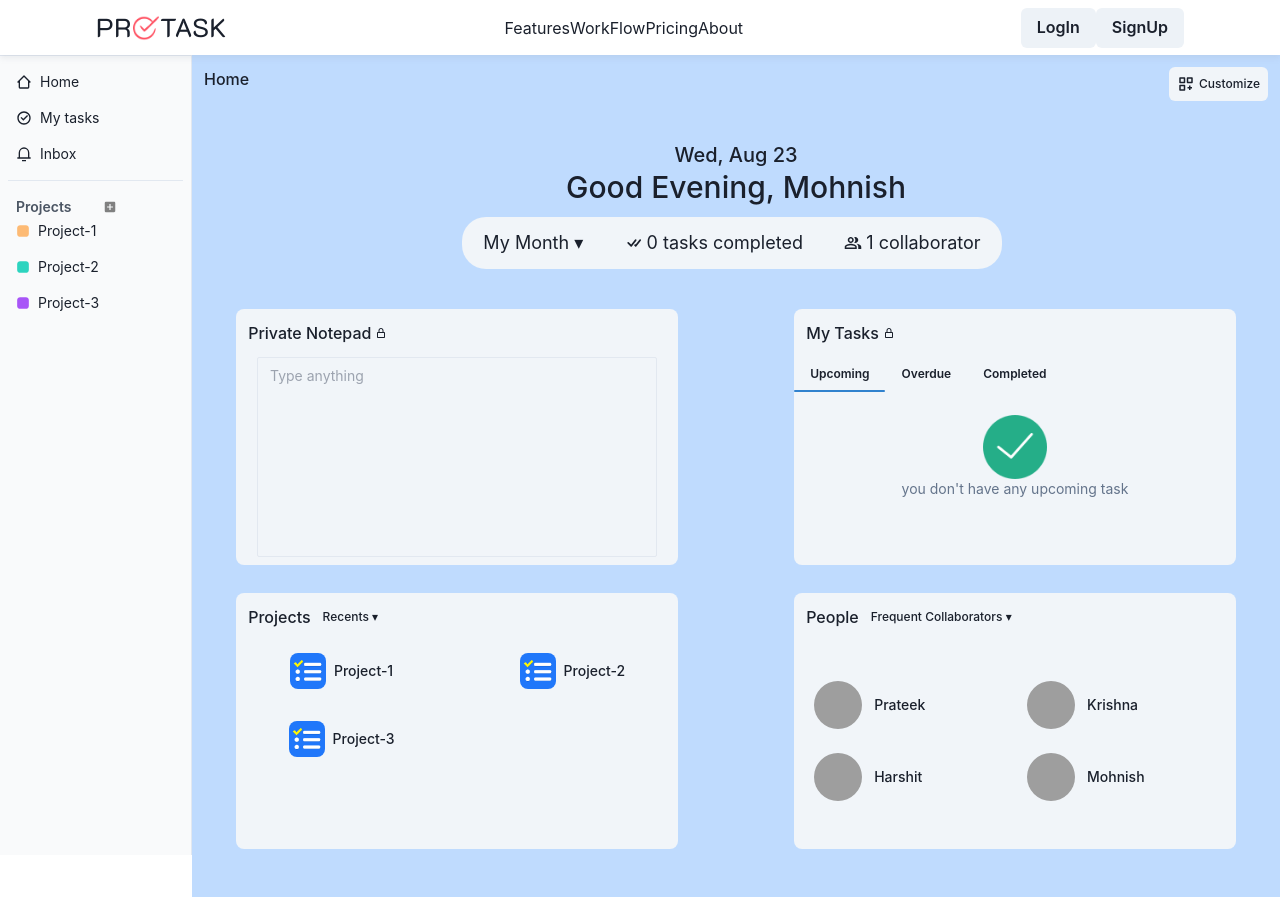
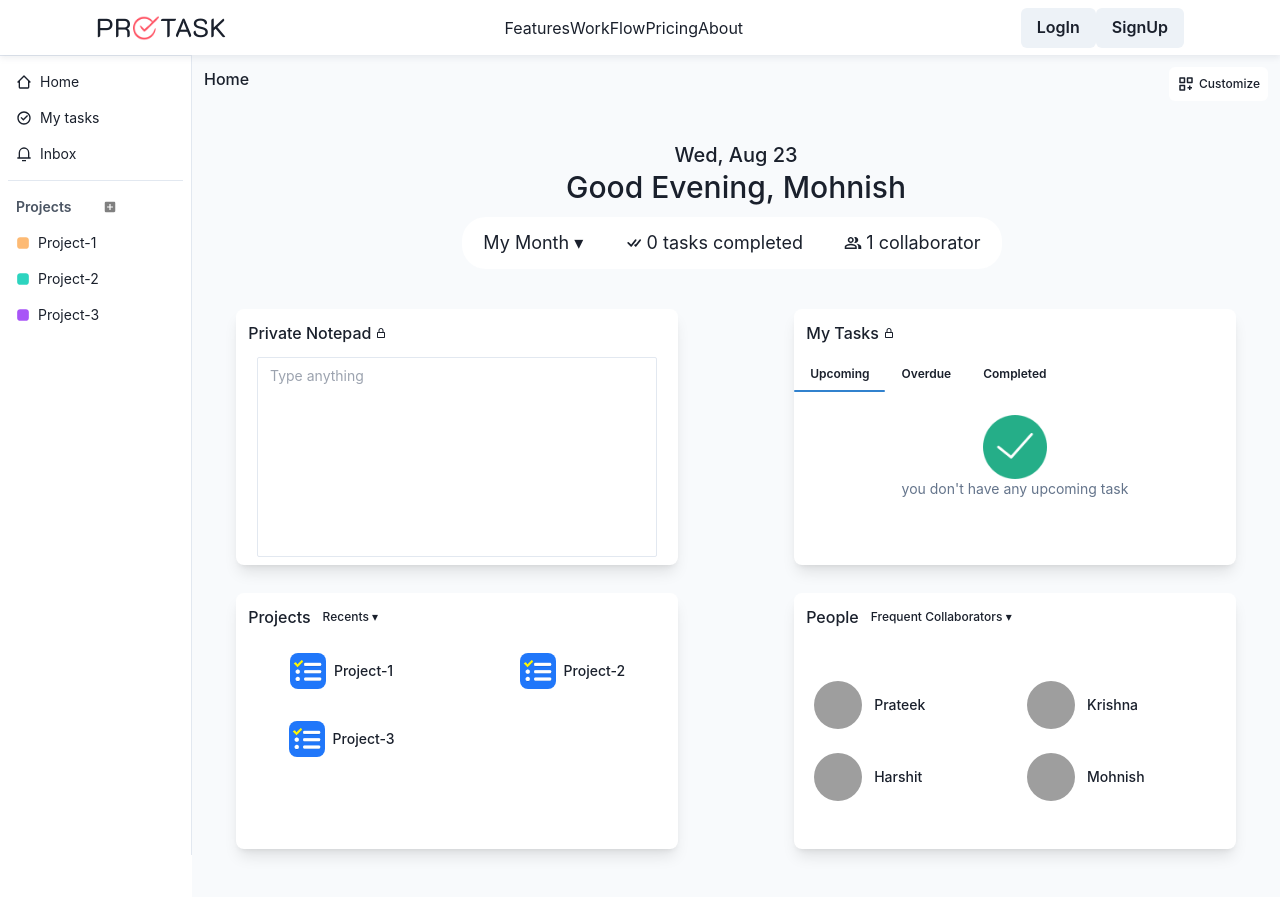
Before and after one commit to prateekshuklaps0/ProTask-Task-Management-App, a React (Vite) app in the folder Front-End/: page /home in a window 1280 px wide. Built offline with nearby package versions, Linux system fonts and the light colour scheme; grey boxes are pictures that could not be loaded; a web font is replaced by a local one.

Commit message:
Sidebar added in projectsection

```diff
--- a/Front-End/src/Components/ListTemplate.jsx
+++ b/Front-End/src/Components/ListTemplate.jsx
@@ -105,7 +105,7 @@ export const ListTemplate = () => {
     }
 
     return (
-        <Box w={"full"}>
+        <Box w={"full"} bgColor={"white"} p="10px" borderRadius={"10px"} boxShadow="md" >
             <Box>
                 <TableContainer>
                     <Table variant='simple'>
--- a/Front-End/src/Components/NavTemplate.jsx
+++ b/Front-End/src/Components/NavTemplate.jsx
@@ -1,52 +1,70 @@
-import { VStack, Box, Image, Text, HStack, Heading, Tabs, TabList, TabPanels, Tab, TabPanel, AvatarGroup, Avatar } from '@chakra-ui/react'
-import React from 'react'
-import { ListTemplate } from './ListTemplate'
-import { BoardTemplate } from './BoardTemplate'
-
+import {
+  VStack,
+  Box,
+  Image,
+  Text,
+  HStack,
+  Heading,
+  Tabs,
+  TabList,
+  TabPanels,
+  Tab,
+  TabPanel,
+  AvatarGroup,
+  Avatar,
+} from "@chakra-ui/react";
+import React from "react";
+import { ListTemplate } from "./ListTemplate";
+import { BoardTemplate } from "./BoardTemplate";
 
 export const NavTemplate = () => {
-
-
-
-
   return (
-        <VStack >
+    <VStack>
       <Box w={"full"}>
-
-                <Box display={"flex"} justifyContent={'space-between'} w={"full"}>
+        <Box display={"flex"} justifyContent={"space-between"} w={"full"}>
           <HStack>
             <Box w="40px" h="40px" ml={"20px"}>
               <Image
-                                src={"https://encrypted-tbn0.gstatic.com/images?q=tbn:ANd9GcSbTgThedKIwaCdOBY2NmhBXRbcBkodCVCwGw&usqp=CAU"}
+                src={
+                  "https://encrypted-tbn0.gstatic.com/images?q=tbn:ANd9GcSbTgThedKIwaCdOBY2NmhBXRbcBkodCVCwGw&usqp=CAU"
+                }
                 alt=""
                 w={"100%"}
                 h={"100%"}
                 objectFit="contain"
               />
             </Box>
-                        <Heading size={"md"} color="gray.700">PROJECT NAME</Heading>
+            <Heading size={"md"} color="gray.700">
+              PROJECT NAME
+            </Heading>
           </HStack>
-                    <Box >
-                        <AvatarGroup size='sm' max={2} mr={"20px"}>
-                            <Avatar name='Ryan Florence' src='https://bit.ly/broken-link' />
-                            <Avatar name='Segun Adebayo' src='https://bit.ly/broken-link' />
-                            <Avatar name='Kent Dodds' src='https://bit.ly/broken-link' />
-                            <Avatar name='Prosper Otemuyiwa' src='https://bit.ly/broken-link' />
-                            <Avatar name='Christian Nwamba' src='https://bit.ly/broken-link' />
+          <Box>
+            <AvatarGroup size="sm" max={2} mr={"20px"}>
+              <Avatar name="Ryan Florence" src="https://bit.ly/broken-link" />
+              <Avatar name="Segun Adebayo" src="https://bit.ly/broken-link" />
+              <Avatar name="Kent Dodds" src="https://bit.ly/broken-link" />
+              <Avatar
+                name="Prosper Otemuyiwa"
+                src="https://bit.ly/broken-link"
+              />
+              <Avatar
+                name="Christian Nwamba"
+                src="https://bit.ly/broken-link"
+              />
             </AvatarGroup>
           </Box>
         </Box>
       </Box>
       <Box w={"full"}>
-                <Tabs variant='enclosed' defaultIndex={1} >
+        <Tabs variant="enclosed" defaultIndex={1}>
           <TabList>
-                        <Tab>Overview</Tab>
-                        <Tab>List</Tab>
-                        <Tab>Board</Tab>
-                        <Tab>Dashboard</Tab>
+            <Tab _selected={{ bgColor: "white" }}>Overview</Tab>
+            <Tab _selected={{ bgColor: "white" }}>List</Tab>
+            <Tab _selected={{ bgColor: "white" }}>Board</Tab>
+            <Tab _selected={{ bgColor: "white" }}>Dashboard</Tab>
           </TabList>
 
-                    <TabPanels >
+          <TabPanels>
             <TabPanel>
               <p>Overview!</p>
             </TabPanel>
@@ -66,5 +84,5 @@ export const NavTemplate = () => {
         </Tabs>
       </Box>
     </VStack>
-    )
-}
+  );
+};
--- a/Front-End/src/Components/SideBar.jsx
+++ b/Front-End/src/Components/SideBar.jsx
@@ -24,7 +24,7 @@ import { RiNotification3Line } from "react-icons/ri";
 // import { GoProjectSymNavLink } from "react-icons/go";
 import { BiSolidSquareRounded } from "react-icons/bi";
 import { MdAddBox } from "react-icons/md";
-import {NavLink } from "react-router-dom";
+import { NavLink } from "react-router-dom";
 
 const SideBar = () => {
   //   const { isOpen, onOpen, onClose } = useDisclosure();
@@ -39,7 +39,7 @@ const SideBar = () => {
       <div
         className={`${
           isOpen ? "w-48" : "w-0"
-        } bg-gray-50 min-h-screen border-r border-t overflow-hidden transition-width duration-500`}
+        } bg-white min-h-screen border-r border-t overflow-hidden transition-width duration-500`}
       >
         {/* <button onClick={toggleSidebar} className="flex ml-auto mr-3">❌</button> */}
         <div className="p-2">
@@ -71,7 +71,7 @@ const SideBar = () => {
             </li>
             <NavLink to="/temp">
               {" "}
-              <li className="flex items-center space-x-2 pl-2 pt-1 pr-1 pb-1 box-border cursor-pointer hover:bg-slate-200 rounded-md active:bg-slate-50">
+              <li className="flex items-center space-x-2 mt-3 pl-2 pt-1 pr-1 pb-1 box-border cursor-pointer hover:bg-slate-200 rounded-md active:bg-slate-50">
                 <BiSolidSquareRounded className="text-orange-300" />
                 <span>Project-1</span>
               </li>
--- a/Front-End/src/Components/Template.jsx
+++ b/Front-End/src/Components/Template.jsx
@@ -1,16 +1,28 @@
 import { Box, Center } from '@chakra-ui/react'
 import React from 'react'
 import { NavTemplate } from './NavTemplate'
+import SideBar from './SideBar'
 
 export const Template = () => {
 
+const Bgcolor = localStorage.getItem("bg-color")
+    return (
 
-    return (
+        <div className="flex ">
+        <div>
+          <SideBar
+           />
+        </div>
+
+        <div className={`flex-1 ${Bgcolor}`}>
         <Center>
             <Box w={"full"} p={"30px"}>
                 <NavTemplate />
             </Box>
         </Center>
+        </div>
+      </div>
+
 
     )
 }
--- a/Front-End/src/Pages/Home_2.jsx
+++ b/Front-End/src/Pages/Home_2.jsx
@@ -38,7 +38,7 @@ import SideBar from "../Components/SideBar";
 const Home_2 = () => {
   const [currentTime, setCurrentTime] = useState(new Date());
   const [color, setColor] = useState(
-    localStorage.getItem("bg-color") || "bg-blue-200"
+    localStorage.getItem("bg-color") || "bg-slate-50"
   );
   const currentDay = Date()?.split(" ")[0];
   const currentMonth = Date()?.split(" ")[1];
@@ -76,7 +76,7 @@ const Home_2 = () => {
             Home{" "}
             <button
               onClick={onOpen}
-              className=" border-1 p-2 rounded-md text-xs bg-slate-100 inline-flex items-center space-x-1"
+              className=" border-1 p-2 rounded-md text-xs bg-white inline-flex items-center space-x-1"
             >
               <BiCustomize fontSize={"18px"} /> <span> Customize</span>
             </button>
@@ -91,7 +91,7 @@ const Home_2 = () => {
             </h2>
 
             <div className=" mt-3 pr-2">
-              <ul className="flex justify-evenly space-x-8 text-xs md:text-sm lg:text-xs xl:text-lg 2xl:text-sm  bg-slate-100 p-3 m-auto w-96 sm:w-96 md:w-2/3 lg:w-96 xl:w-1/2 2xl:w-96 rounded-3xl">
+              <ul className="flex justify-evenly space-x-8 text-xs md:text-sm lg:text-xs xl:text-lg 2xl:text-sm  bg-white p-3 m-auto w-96 sm:w-96 md:w-2/3 lg:w-96 xl:w-1/2 2xl:w-96 rounded-3xl">
                 <li className="cursor-pointer">My Month ▾ </li>
                 <li className="flex items-center space-x-1 cursor-pointer">
                   <BsCheckAll fontSize={"18px"} />{" "}
@@ -108,7 +108,7 @@ const Home_2 = () => {
 
           <div className="grid grid-flow-row grid-cols-1 sm:grid-cols-2 md:grid-cols-2 lg:grid-cols-2 xl:grid-cols-2 2xl:grid-cols-2 gap-7 place-items-center m-auto mt-10">
             {/* Notepad */}
-            <div className="w-5/6 h-64 rounded-lg bg-slate-100 box-border">
+            <div className="w-5/6 h-64 rounded-lg bg-white box-border shadow-lg">
               <h1 className="p-3 font-medium flex items-center space-x-1">
                 <span>Private Notepad</span> <BiLockAlt fontSize={"12px"} />
               </h1>
@@ -131,7 +131,7 @@ const Home_2 = () => {
             </div>
             {/*
         Tasks */}
-            <div className="w-5/6 h-64 rounded-lg bg-slate-100">
+            <div className="w-5/6 h-64 rounded-lg bg-white shadow-lg">
               <h1 className="p-3 font-medium flex items-center space-x-1">
                 <span>My Tasks</span> <BiLockAlt fontSize={"12px"} />
               </h1>
@@ -178,7 +178,7 @@ const Home_2 = () => {
               </Tabs>
             </div>
             {/* Projects */}
-            <div className="w-5/6 h-64 rounded-lg bg-slate-100">
+            <div className="w-5/6 h-64 rounded-lg bg-white shadow-lg">
               <h1 className="p-3 font-medium flex items-center space-x-3">
                 <span>Projects</span>{" "}
                 <span className="text-xs ">Recents ▾</span>
@@ -202,7 +202,7 @@ const Home_2 = () => {
               </div>
             </div>
             {/* People */}
-            <div className="w-5/6 h-64 rounded-lg bg-slate-100">
+            <div className="w-5/6 h-64 rounded-lg bg-white shadow-lg">
               <h1 className="p-3 font-medium flex items-center space-x-3">
                 <span>People</span>{" "}
                 <span className="text-xs ">Frequent Collaborators ▾</span>
```
Lines whose indentation alone changed are shown as unchanged.
